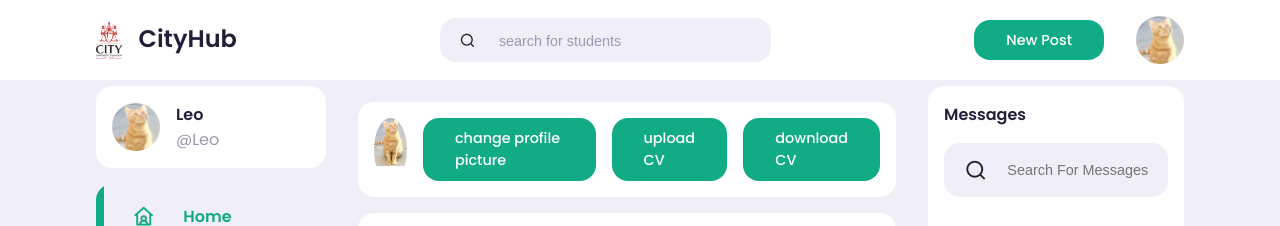
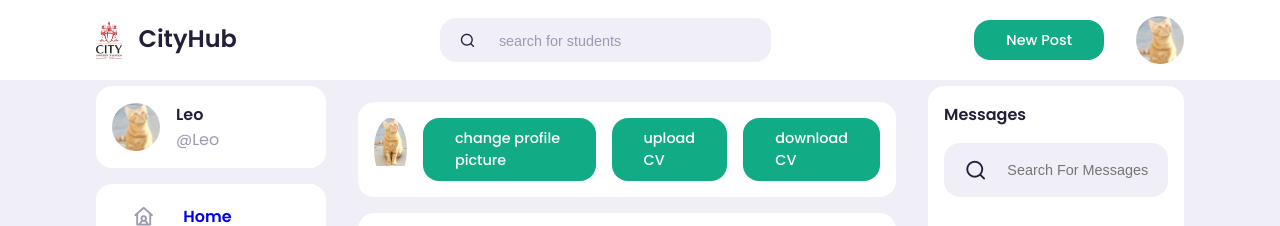
Before and after one commit to zVenumi/group-project, a plain HTML site: page profile.html in a window 1280 px wide. Shown: the top 226 px of the page. Drawn offline with nearby package versions, Linux system fonts and the light colour scheme.

Commit message:
Update profile.html
forgot to edit active classes in nav bar

```diff
--- a/profile.html
+++ b/profile.html
@@ -49,7 +49,7 @@
                 </a>
 
                 <div class="sidebar">
-                    <a class="menu-item active" href="./index.html">
+                    <a class="menu-item" href="./index.html">
                     <span><i class="uil uil-house-user"></i></span><h3>Home</h3>
                     </a>
                     <a class="menu-item active" href="./profile.html">
```
